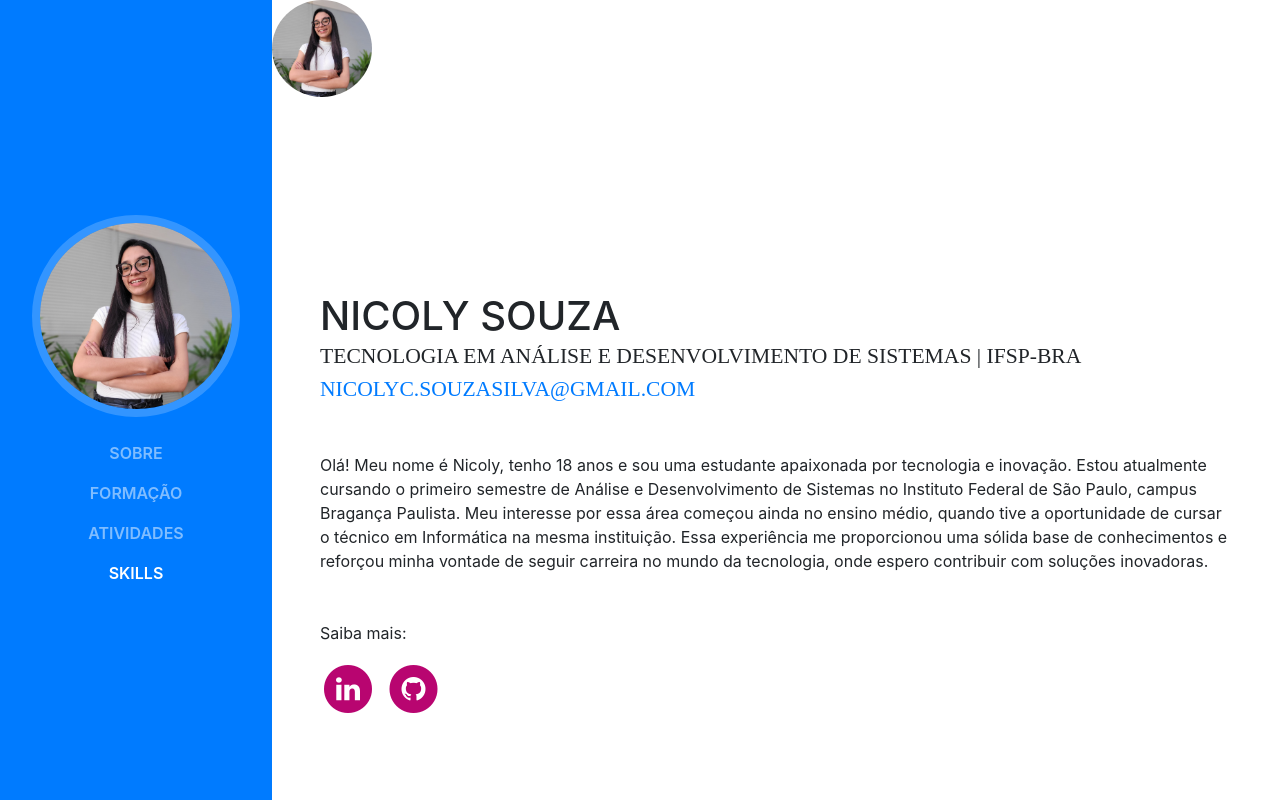
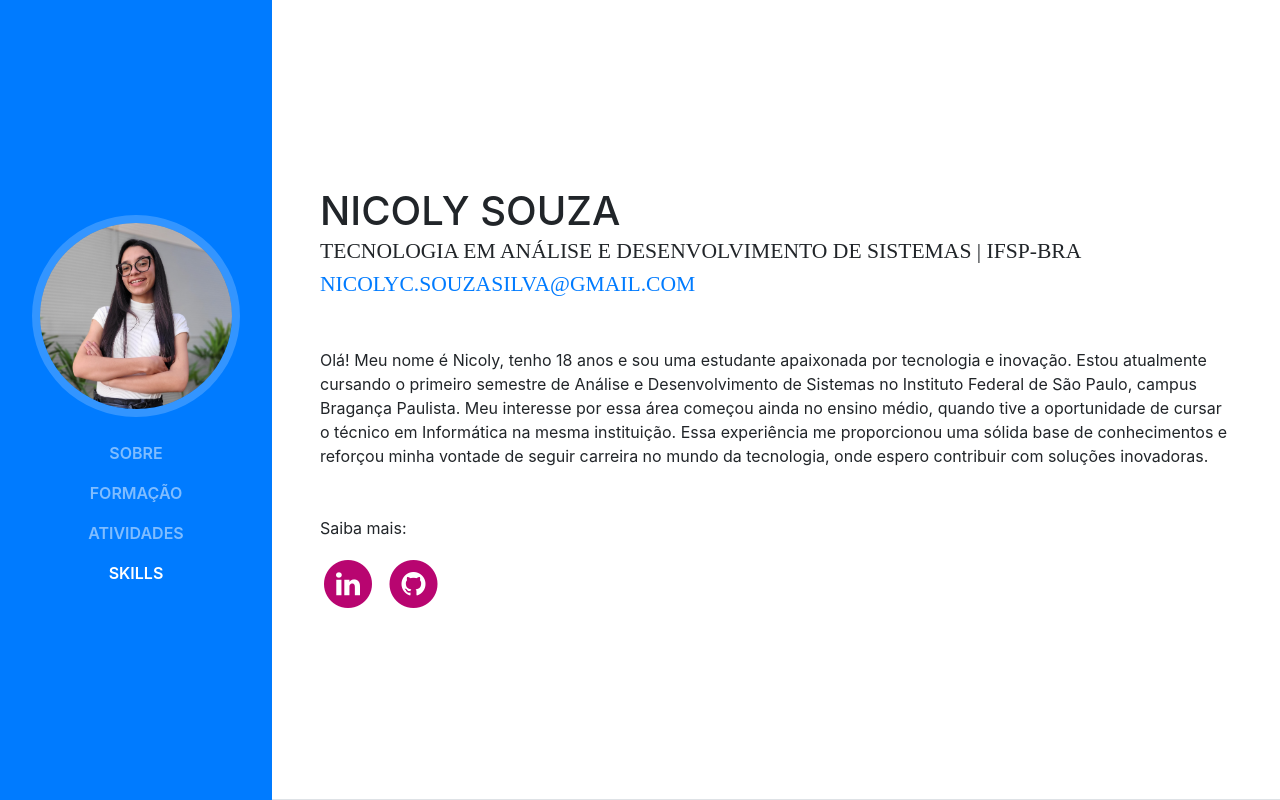
Before and after one commit to nicolysouzas/meu-curriculo, a website with bundled scripts: page index.html in a window 1280 px wide. Shown: the top 800 px of the page. Built offline with nearby package versions, Linux system fonts and the light colour scheme; a web font is replaced by a local one.

Commit message:
Update index.html

```diff
--- a/index.html
+++ b/index.html
@@ -9,7 +9,6 @@
     <meta name="author" content="">
 
     <title>Nicoly Souza</title>
-   <img class="img-fluid img-profile rounded-circle mx-auto mb-2" src="img/perfil1.jpg" width="100" height="100">
 
     <!-- Bootstrap core CSS -->
     <link href="vendor/bootstrap/css/bootstrap.min.css" rel="stylesheet">
```
